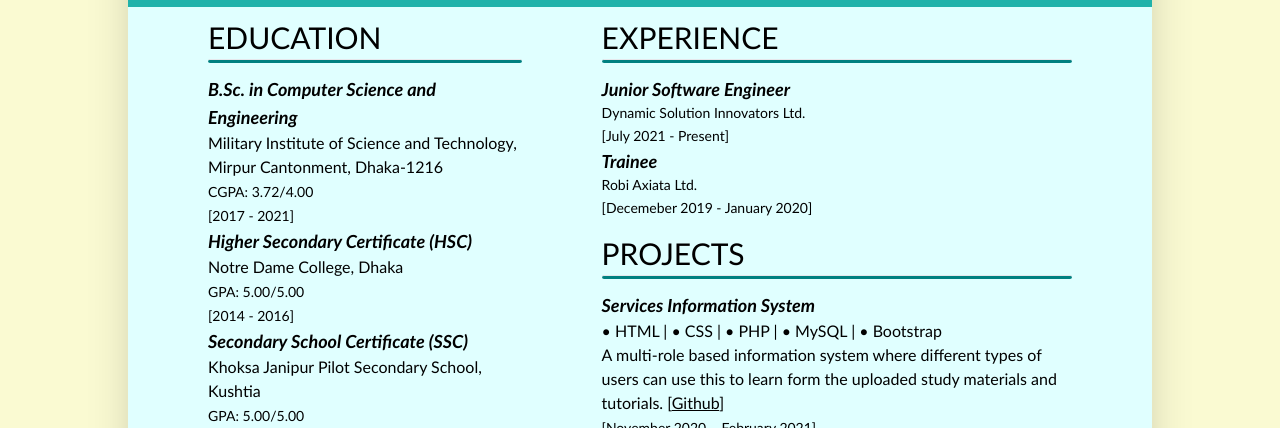
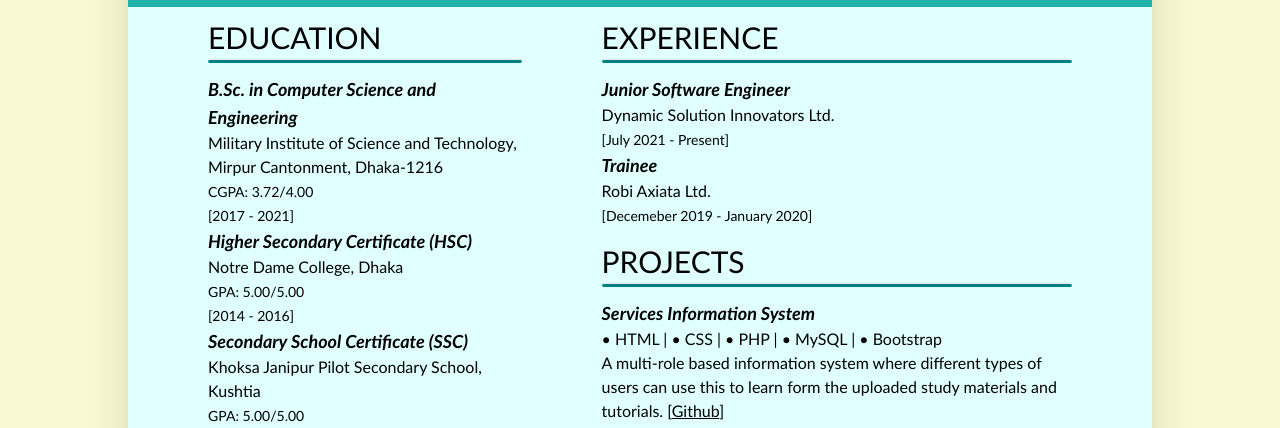
Before and after one commit to zaman-akib/myCV_tailwind, a plain HTML site: page index.html in a window 1280 px wide. Shown: the part 357-785 px from the top of the page. Drawn offline with nearby package versions, Linux system fonts and the light colour scheme.

Commit message:
minor update

```diff
--- a/index.html
+++ b/index.html
@@ -191,12 +191,12 @@
                         <ul>
                             <li>
                                 <h3 class="font-bold text-lg"><i>Junior Software Engineer</i></h3>
-                                <p class="text-sm">Dynamic Solution Innovators Ltd.</p>
+                                <p>Dynamic Solution Innovators Ltd.</p>
                                 <small class="text-sm">[July 2021 - Present]</small>
                             </li>
                             <li>
                                 <h3 class="font-bold text-lg"><i>Trainee</i></h3>
-                                <p class="text-sm">Robi Axiata Ltd.</p>
+                                <p>Robi Axiata Ltd.</p>
                                 <small class="text-sm">[Decemeber 2019 - January 2020]</small>
                             </li>
                         </ul>
```
